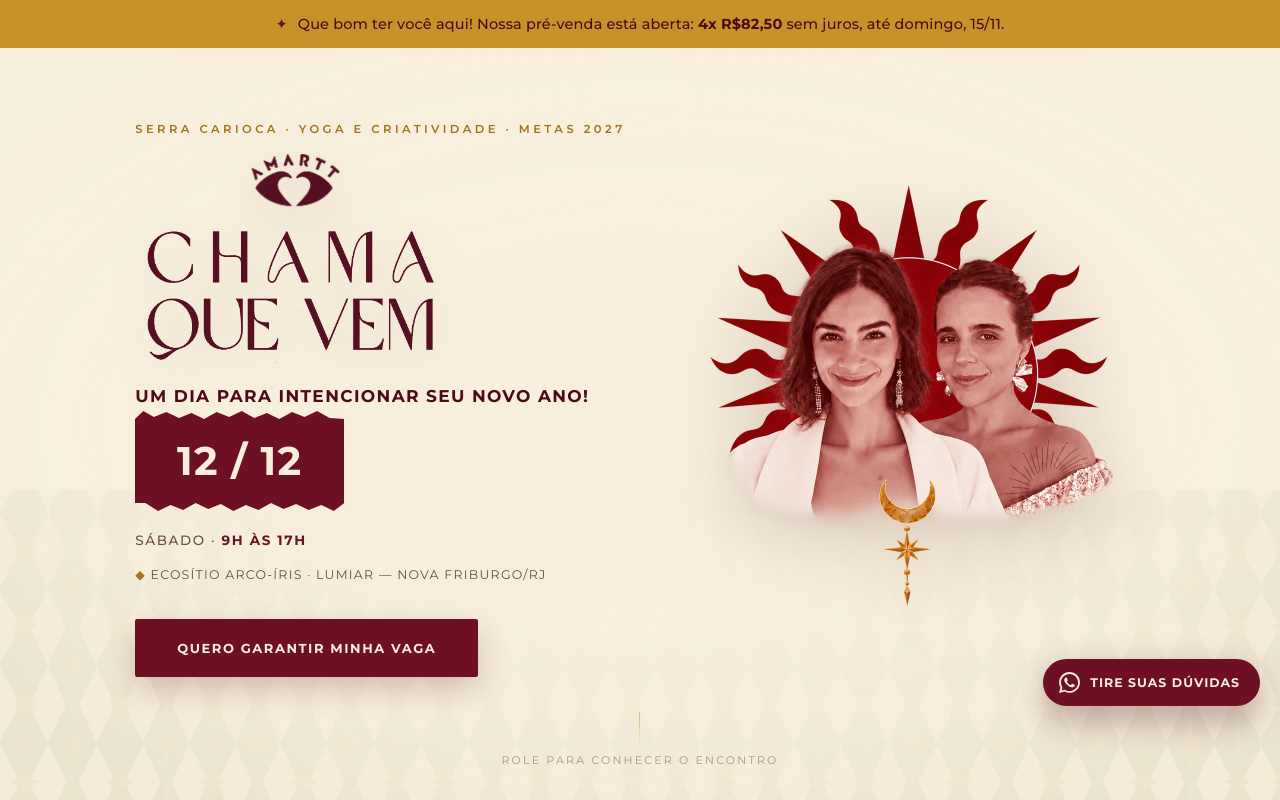
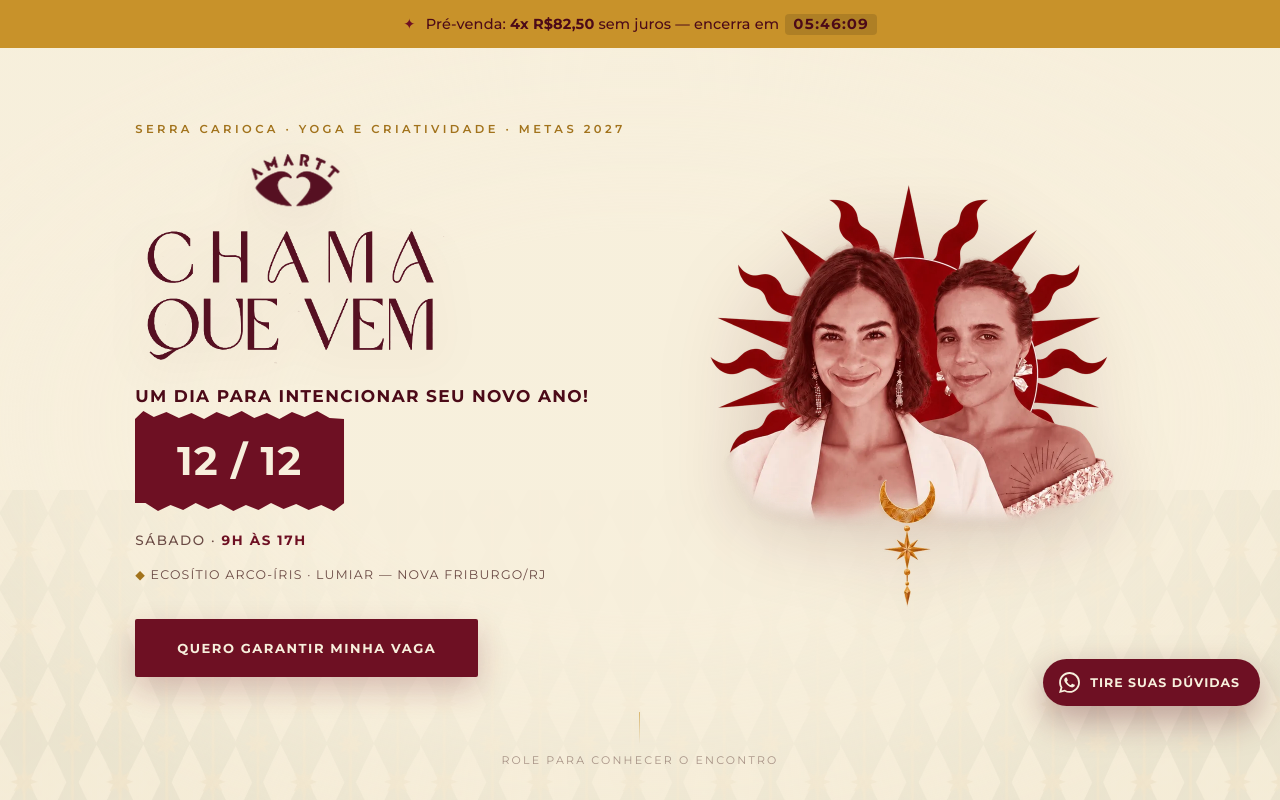
Before and after one commit to mundoamartt/site, a plain HTML site: page chama-que-vem/index.html in a window 1280 px wide. Shown: the top 800 px of the page. Drawn offline with nearby package versions, Linux system fonts and the light colour scheme.

Commit message:
chama-que-vem: adiciona countdown na tarja de pré-venda até 00h BRT
Co-Authored-By: Claude Sonnet 4.6 <noreply@anthropic.com>

```diff
--- a/chama-que-vem/index.html
+++ b/chama-que-vem/index.html
@@ -1145,6 +1145,7 @@
   }
   .pv-tarja strong{font-weight:700;}
   .pv-tarja .pv-estrela{color:var(--vinho); margin-right:6px;}
+  .pv-relogio{font-variant-numeric:tabular-nums; font-weight:700; letter-spacing:0.06em; background:rgba(0,0,0,0.13); padding:1px 8px 2px; border-radius:4px; margin-left:2px;}
   html.pv .hero{min-height:calc(100svh - 50px);}
   @media (max-width:520px){
     .pv-tarja{font-size:13px; padding:12px 16px;}
@@ -1237,7 +1238,7 @@
 
   <!-- TARJA DE PRÉ-VENDA (só aparece em ?pre-venda) -->
   <div class="pv-tarja">
-    <span class="pv-estrela">✦</span> Que bom ter você aqui! Nossa pré-venda está aberta: <strong>4x R$82,50</strong> sem juros, até domingo, 15/11.
+    <span class="pv-estrela">✦</span> Pré-venda: <strong>4x R$82,50</strong> sem juros — encerra em <span class="pv-relogio" id="pv-countdown">--:--:--</span>
   </div>
 
   <!-- HERO -->
@@ -1832,4 +1833,25 @@
   }
 })();
 </script>
+<script>
+(function(){
+  var fim = new Date('2026-11-16T03:00:00Z'); // 00h BRT
+  var el = document.getElementById('pv-countdown');
+  if (!el) return;
+  function pad(n){ return n < 10 ? '0'+n : ''+n; }
+  function tick(){
+    var diff = fim - Date.now();
+    if (diff <= 0){
+      document.documentElement.classList.remove('pv');
+      return;
+    }
+    var h = Math.floor(diff / 3600000);
+    var m = Math.floor((diff % 3600000) / 60000);
+    var s = Math.floor((diff % 60000) / 1000);
+    el.textContent = pad(h)+':'+pad(m)+':'+pad(s);
+    setTimeout(tick, 1000);
+  }
+  tick();
+})();
+</script>
 </body></html>
```
